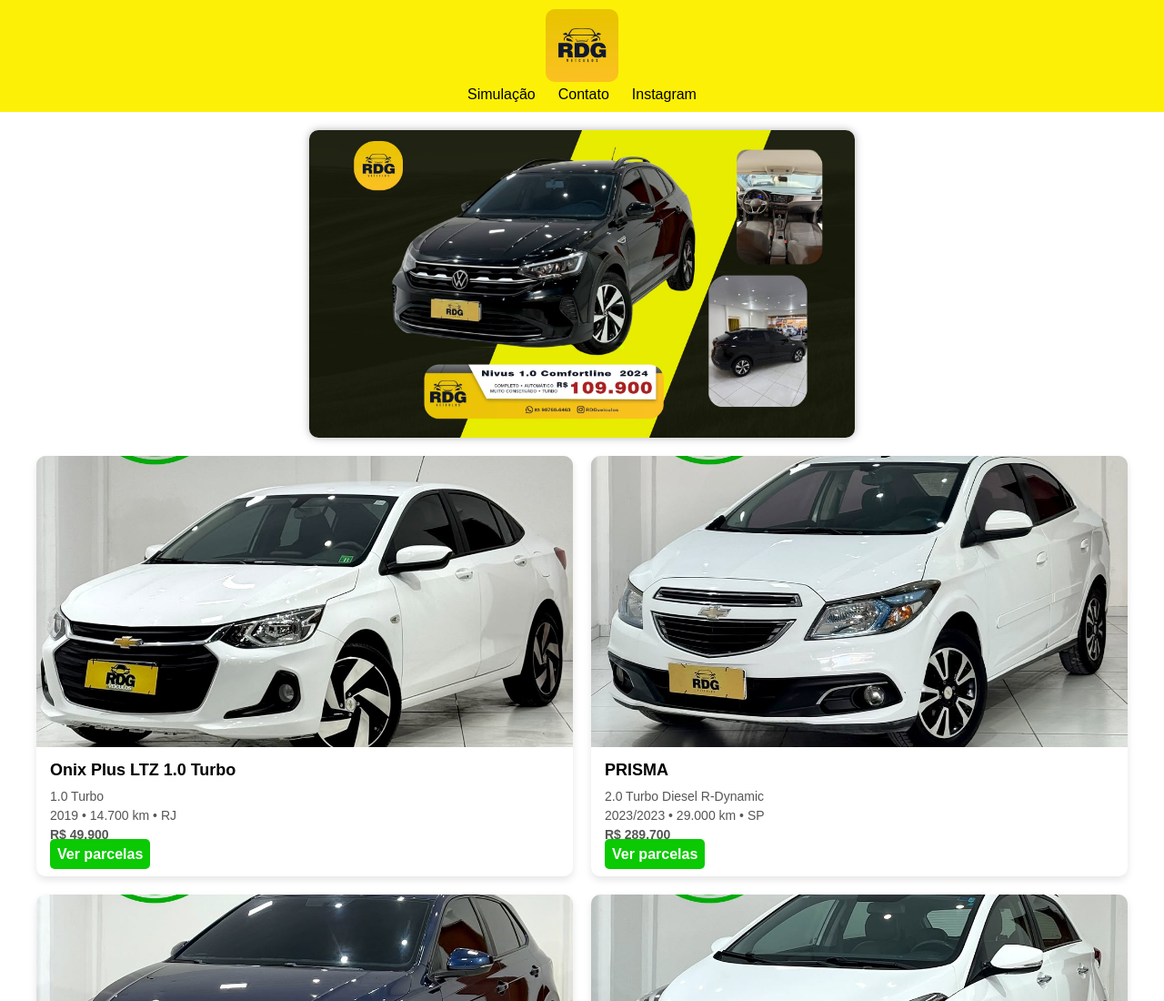
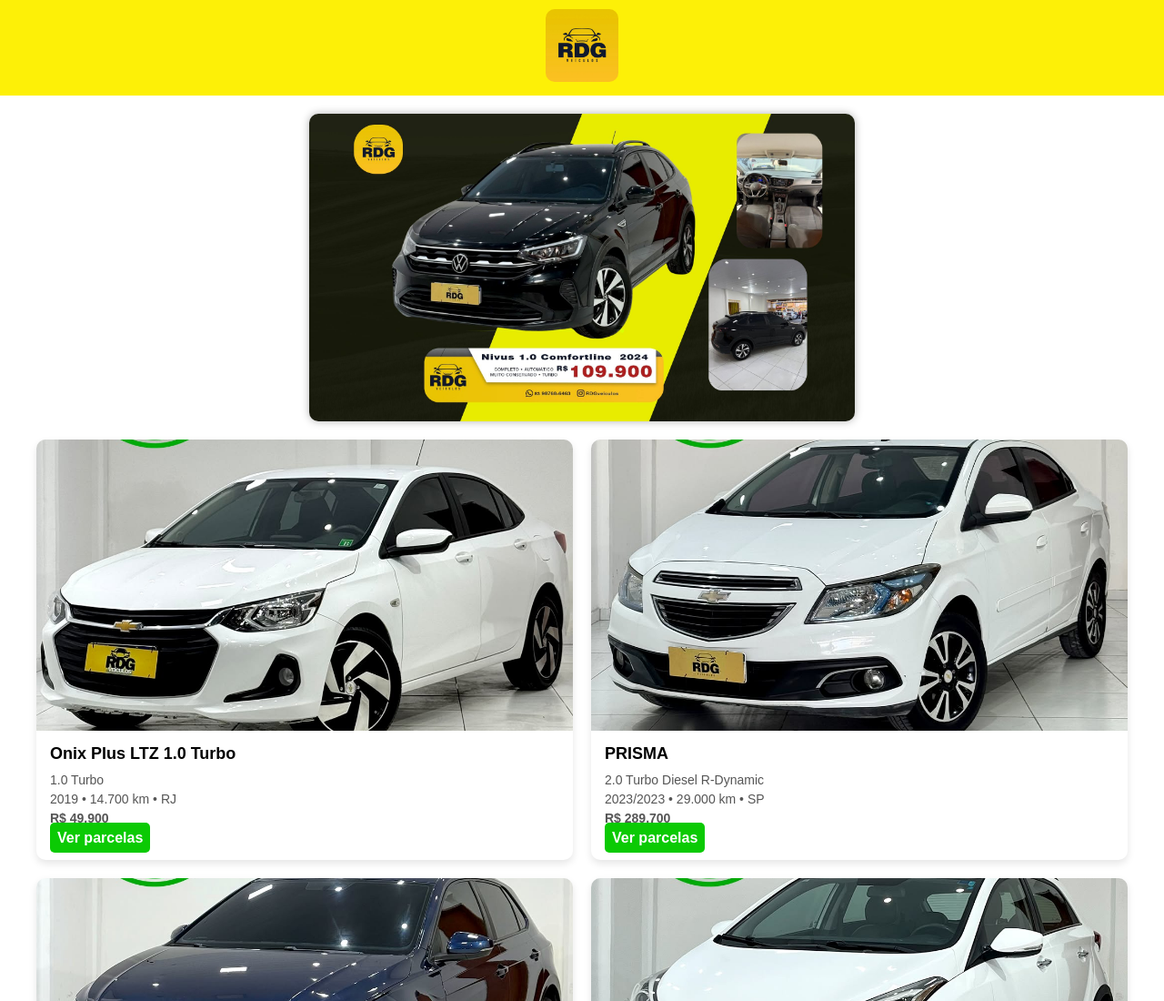
Before and after one commit to Victormesquita666/teste3, a plain HTML site: page index.html in a window 1280 px wide. Shown: the top 1100 px of the page at 91% size. Drawn offline with Linux system fonts and the light colour scheme.

Commit message:
Update index.html

```diff
--- a/index.html
+++ b/index.html
@@ -12,9 +12,9 @@
   <header class="topo">
     <img src="imagens/logo.jpg" alt="Logo RDG" class="logo">
     <nav class="footer-links">
-      <a href="https://wa.me/5583996701673">Simulação</a>
-      <a href="https://wa.me/5583996701673">Contato</a>
-      <a href="https://www.instagram.com/rdgveiculos">Instagram</a>
+      <a href="https://wa.me/5583996701673"></a>
+      <a href="https://wa.me/5583996701673"></a>
+      <a href="https://www.instagram.com/rdgveiculos"></a>
     </nav>
   </header>
 
```
